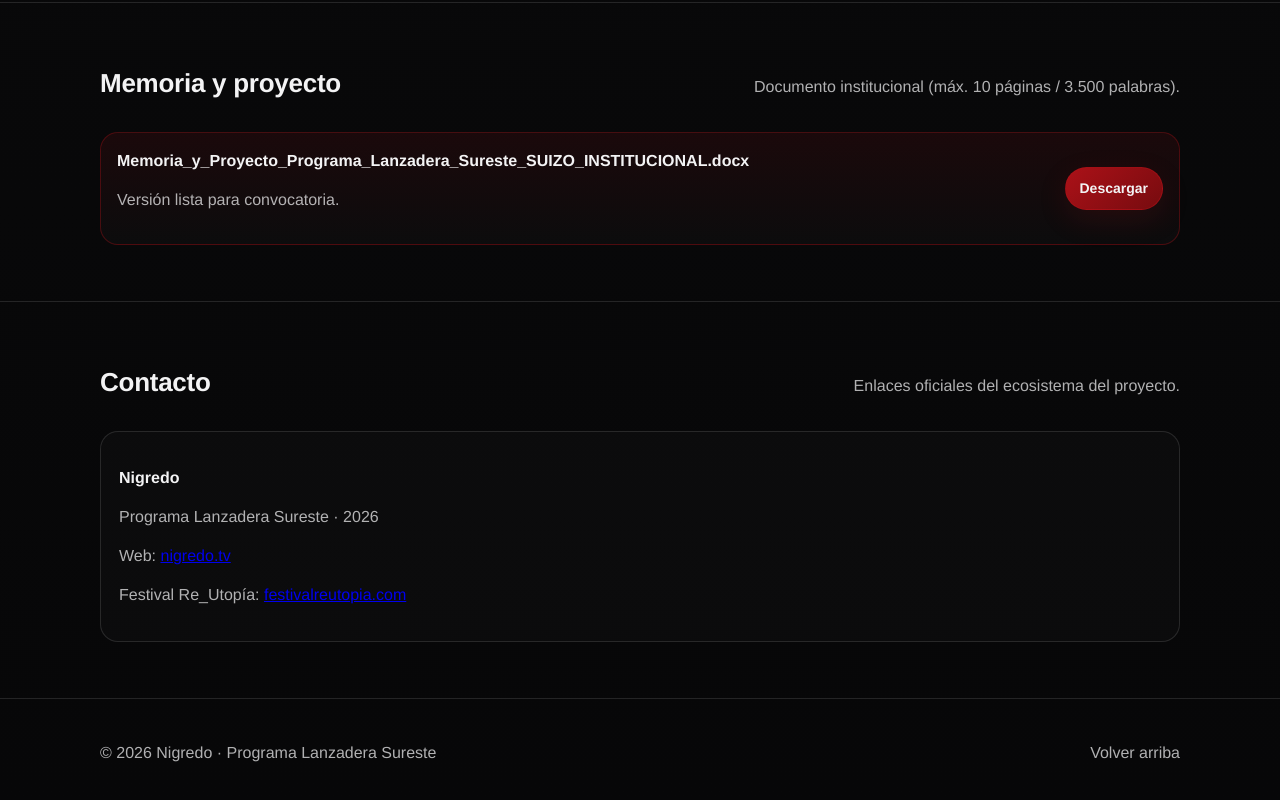
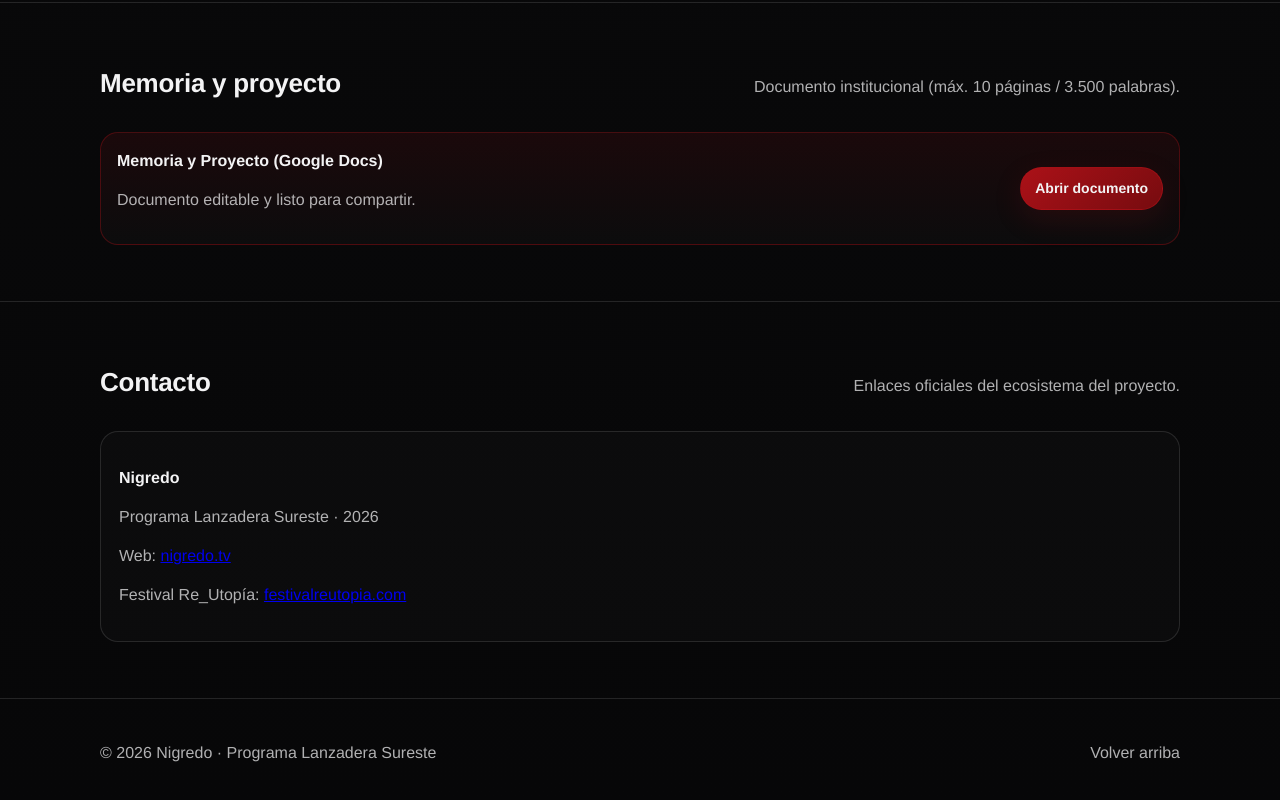
Before and after one commit to minimotogallery/programa-lanzadera-sureste, a plain HTML site: page docs/index.html in a window 1280 px wide. Shown: the part 4025-4825 px from the top of the page. Drawn offline with Linux system fonts and the light colour scheme.

Commit message:
Point dossier button to Google Docs

```diff
--- a/docs/index.html
+++ b/docs/index.html
@@ -231,11 +231,11 @@
 
         <div class="download reveal" style="--d: 90ms;">
           <div>
-            <p class="download__title">Memoria_y_Proyecto_Programa_Lanzadera_Sureste_SUIZO_INSTITUCIONAL.docx</p>
-            <p class="muted">Versión lista para convocatoria.</p>
+            <p class="download__title">Memoria y Proyecto (Google Docs)</p>
+            <p class="muted">Documento editable y listo para compartir.</p>
           </div>
-          <a class="btn" href="assets/Memoria_y_Proyecto_Programa_Lanzadera_Sureste_SUIZO_INSTITUCIONAL.docx" download>
-            Descargar
+          <a class="btn" href="https://docs.google.com/document/d/1qLDZSpNZj70pCsOSeitu4Ib0KZvcrNgU/edit" target="_blank" rel="noopener">
+            Abrir documento
           </a>
         </div>
       </div>
```
